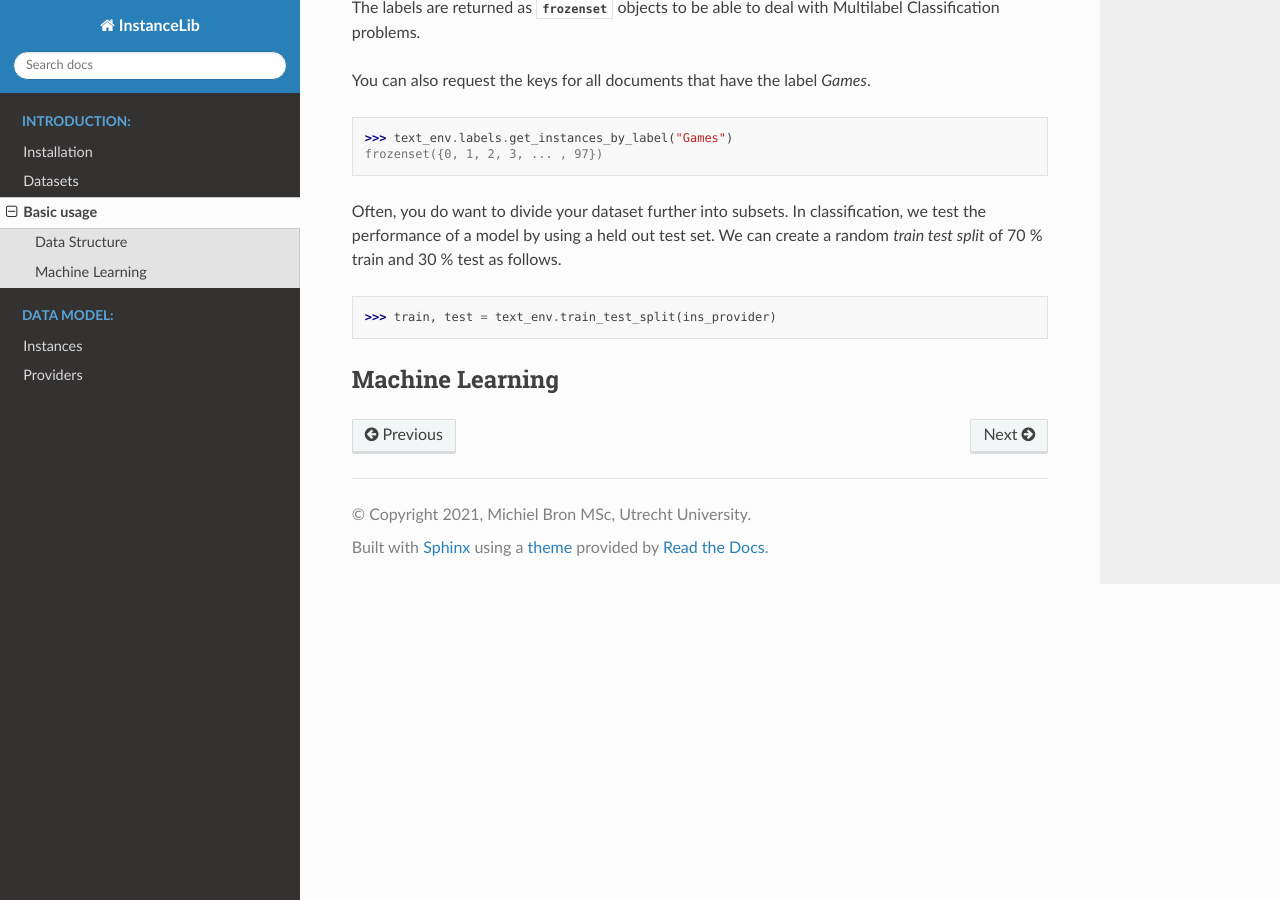
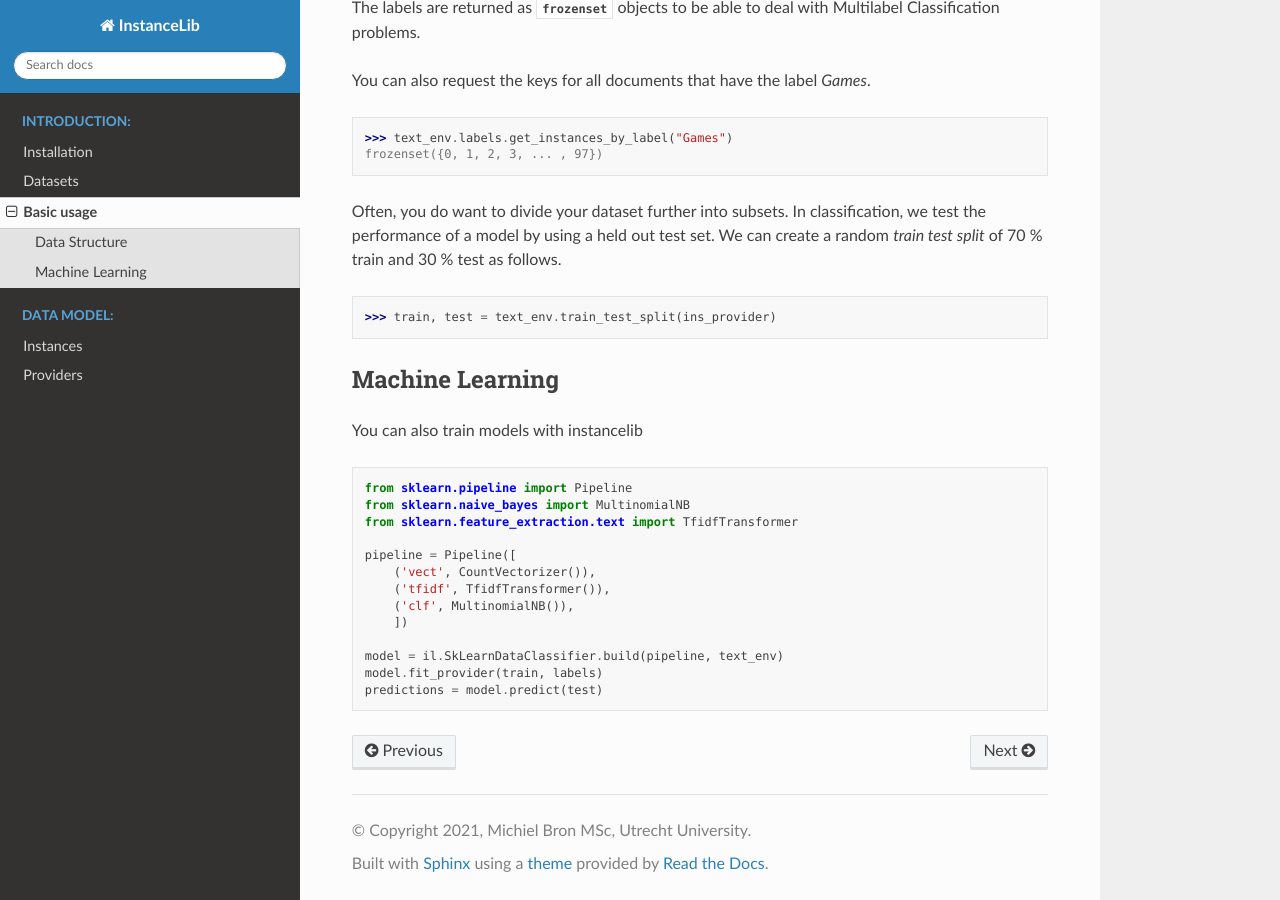
Before and after one commit to mpbron/instancelib, a Sphinx documentation site: the page built from docs/source/intro/usage.rst, in a window 1280 px wide and 900 px high, scrolled down 1312 px. Built offline with Sphinx 7.4.7 and the Read the Docs theme 2.0.0, drawn with Linux system fonts in a browser that asks for light colours; pages that are not in the unit, such as notebooks, are missing from menus.

Commit message:
More documentation

```diff
--- a/docs/source/intro/usage.rst
+++ b/docs/source/intro/usage.rst
@@ -69,3 +69,20 @@ We can create a random `train test split` of 70 % train and 30 % test as follows
 
 Machine Learning
 ----------------
+You can also train models with instancelib
+
+.. code:: python
+
+    from sklearn.pipeline import Pipeline
+    from sklearn.naive_bayes import MultinomialNB
+    from sklearn.feature_extraction.text import TfidfTransformer
+
+    pipeline = Pipeline([
+        ('vect', CountVectorizer()),
+        ('tfidf', TfidfTransformer()),
+        ('clf', MultinomialNB()),
+        ])
+
+    model = il.SkLearnDataClassifier.build(pipeline, text_env)
+    model.fit_provider(train, labels)
+    predictions = model.predict(test)
```
